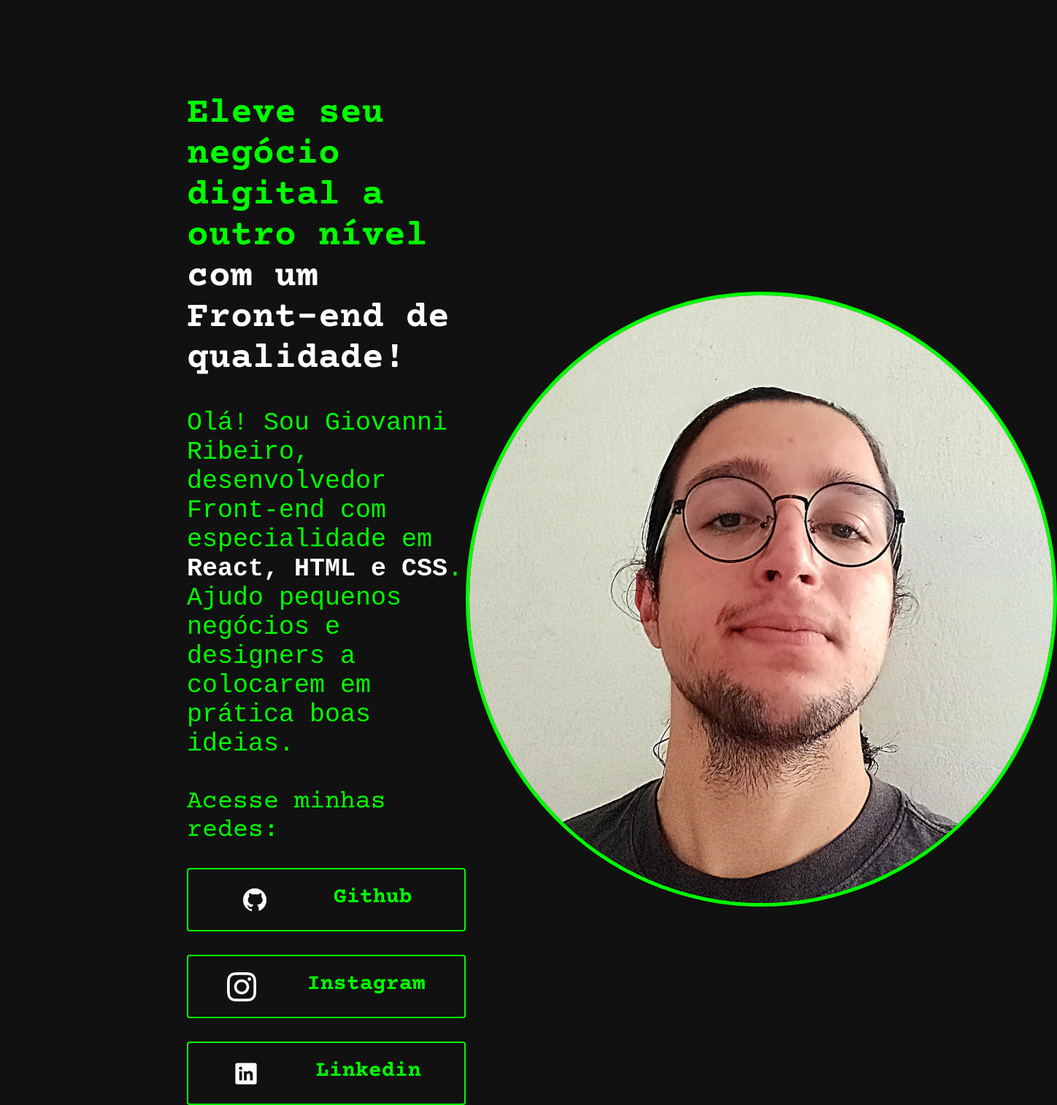
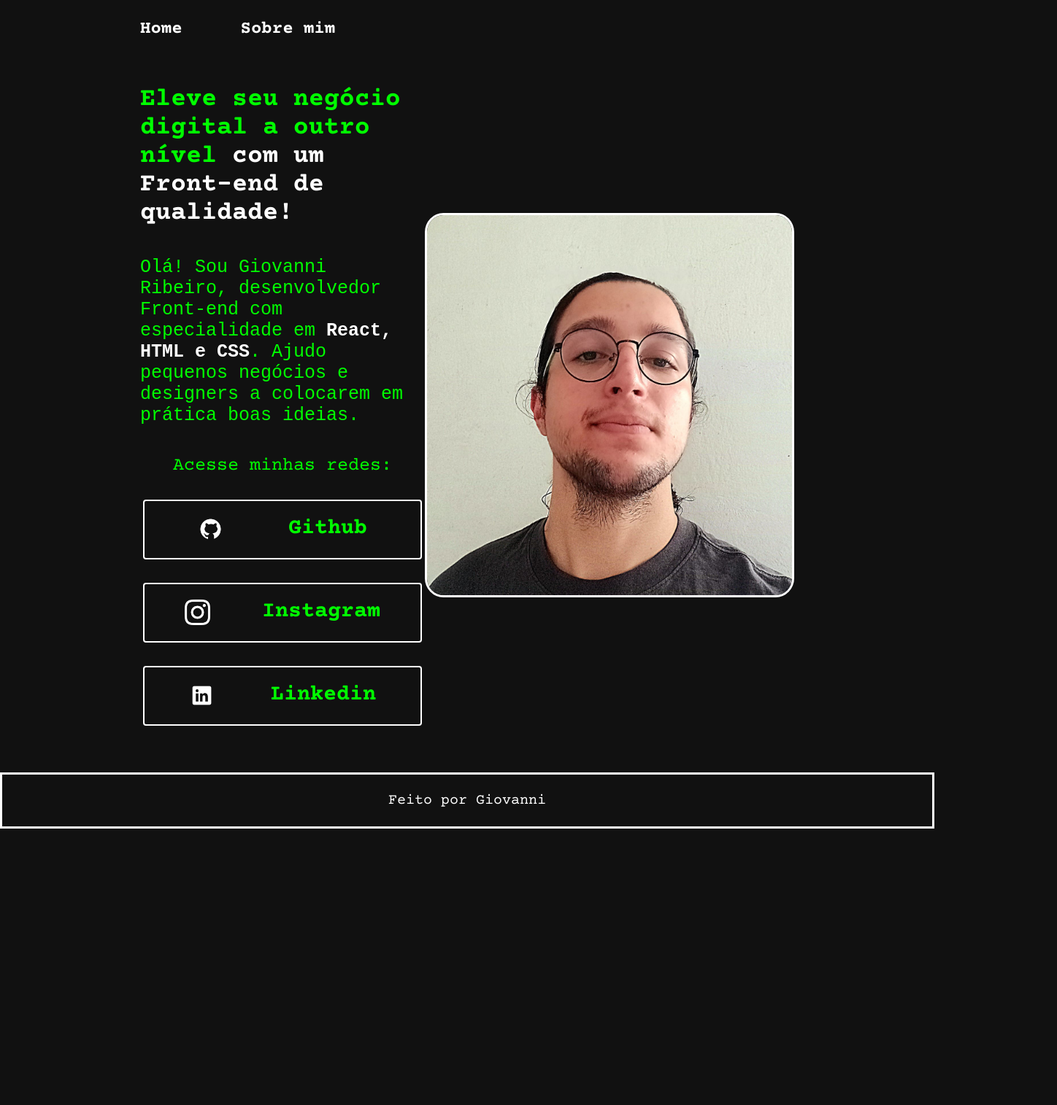
Before and after one commit to GioRibeiro-hub/Portifolio, a plain HTML site: page index.html in a window 1280 px wide. Shown: the whole page at 73% size, 1448 px wide, since content can reach past the window. After the commit the page ends 1136 px from the top, so only its background shows below. Drawn offline with nearby package versions, Linux system fonts and the light colour scheme.

Commit message:
adicionando cabecalho e rodape

```diff
--- a/index.html
+++ b/index.html
@@ -4,10 +4,15 @@
     <meta charset="UTF-8">
     <meta name="viewport" content="width=device-width, initial-scale=1.0">
     <title>portifolio</title>
-    <link rel="stylesheet" href="style.css">
+    <link rel="stylesheet" href="./styles/style.css">
 </head>
 <body>
-    <header></header>
+    <header class="cabecalho">
+        <nav class="cabecalho__menu">
+            <a class="cabecalho__menu__item" href="#">Home</a>
+            <a class="cabecalho__menu__item" href="#">Sobre mim</a>
+        </nav>
+    </header>
     <main class="apresentacao">
         <section class="apresentacao__conteudo">
             <h1 class="apresentacao__conteudo__titulo">Eleve seu negócio digital a outro nível <strong class="destaqueTitulo"> com um Front-end de qualidade!</strong></h1>
@@ -31,4 +36,8 @@
         <img class="minha__foto" src="./assets/profile-pic (1).jpg" alt="Foto de Giovanni">
     </main>
 </body>
+
+<footer class="rodape">
+    <p> Feito por Giovanni </p>
+</footer>
 </html>
--- a/style.css
+++ b/styles/style.css
@@ -6,7 +6,7 @@
 }
 
 body{
-    height: 100vh;
+    /* height: 100vh; */
     box-sizing: border-box;
     background-color: rgb(17, 17, 17);
     color:#00ff00;
@@ -21,7 +21,7 @@ body{
 }
 
 .apresentacao {
-    margin:10% 20%;
+    margin: 5% 15%;
     display: flex;
     align-items: center;
     justify-content: space-between;
@@ -35,20 +35,20 @@ body{
 }
 
 .apresentacao__conteudo__titulo {
-    font-size: 50px;
+    font-size: 35px;
     font-family: 'Courier Prime', monospace;
 }
 
 .apresentacao__conteudo__paragrafo {
-    font-size: 35px;
+    font-size: 25px;
     font-family: 'Courier New', monospace;
 }
 
 .botões_redes-sociais {
     display: flex;
-     flex-direction: column;
-     align-items: center;
-     gap: 32px;
+    flex-direction: column;
+    align-items: center;
+    gap: 32px;
     justify-content: space-between;
 }
 
@@ -56,7 +56,7 @@ body{
     display: flex;
     justify-content: space-evenly;
     gap: 16px;
-    border: 2px solid #00ff00;
+    border: 2px solid white;
     width: 378px;
     text-align: center;
     border-radius: 4px;
@@ -69,25 +69,54 @@ body{
 }
 
 .icones{
-    width:40px;
+    width:35px;
     height:auto;
+
 }
 
 .links__botoes:hover{
     background-color: #00ff00;
     color: white;
+    border-color: #00ff00;
 }
 
 .minha__foto {
-    width: 800px;
+    width: 500px;
     height: auto;
-    border-radius: 90%;
-    border: 5px solid #00ff00;
+    border-radius: 5%;
+    border: 3px solid white;
 }
 
 .apresentacao__titulo__links{
     font-family: 'Courier Prime', monospace;
     color:#00ff00;
-    font-size: 35px;
+    font-size: 25px;
     font-weight: 400;
 }
+
+.rodape{
+    padding: 24px;
+    color: white;
+    /* background-color: #00ff00; */
+    border: 3px solid white;
+    text-align: center;
+    font-family:'Courier Prime', monospace;
+    font-size: 20px;
+}
+
+.cabecalho{
+    padding: 2% 0% 0% 15%;
+
+}
+
+.cabecalho__menu{
+    display: flex;
+    gap: 80px;
+}
+.cabecalho__menu__item{
+    color: white;
+    font-family:'Courier Prime', monospace;
+    font-size:24px;
+    font-weight: 600;
+    text-decoration: none;
+}
```
